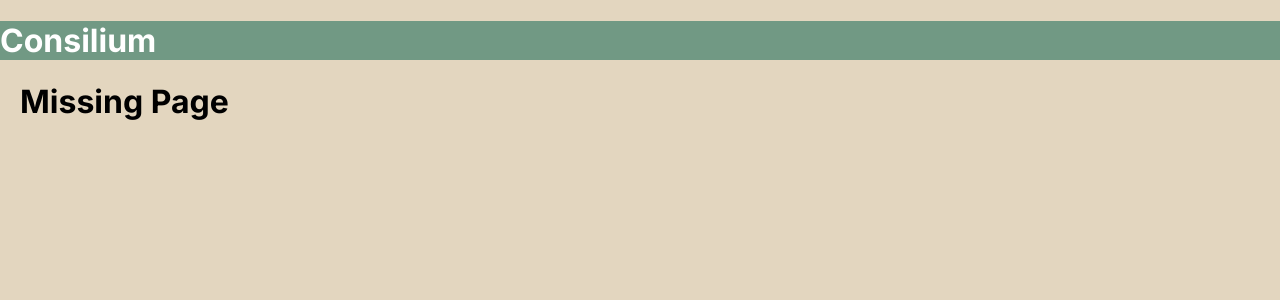
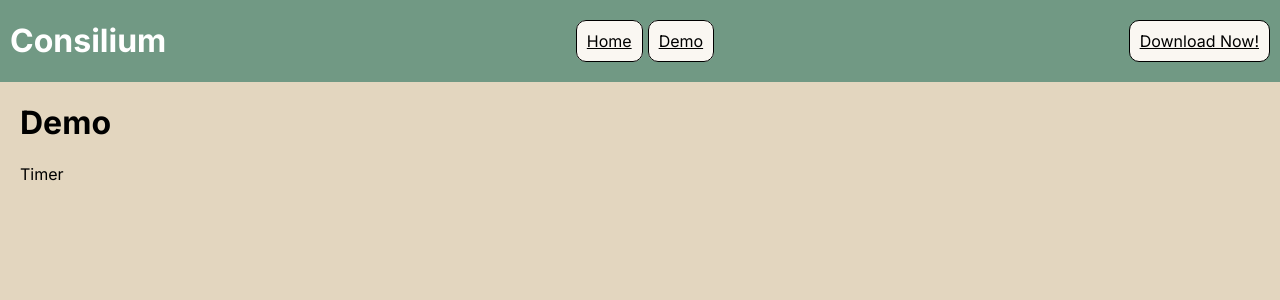
Before and after one commit to MateoTomaszeuski/Spring2025-FinalProject, a React (Vite) app in the folder stt-static-page/: page /demo in a window 1280 px wide. Shown: the top 300 px of the page. Built offline with nearby package versions, Linux system fonts and the light colour scheme.

Commit message:
Updated website view

```diff
--- a/stt-static-page/src/App.css
+++ b/stt-static-page/src/App.css
@@ -23,7 +23,14 @@ html {
 
 header {
   background-color: var(--mid-green);
+  padding: 0 10px;
   color: white;
+  display: flex;
+  justify-content: space-between;
+  align-items: center;
+}
+header .navElements a {
+  margin-right: 5px;
 }
 
 a {
@@ -34,7 +41,7 @@ a {
   color: black;
 }
 
-#page {
+#content {
   padding: 0 20px;
 
 }
--- a/stt-static-page/src/App.tsx
+++ b/stt-static-page/src/App.tsx
@@ -1,8 +1,9 @@
 import React from 'react'
 import './App.css'
-import { BrowserRouter, Route, Routes } from 'react-router-dom'
+import { BrowserRouter, Link, Route, Routes } from 'react-router-dom'
 import { MissingPage } from './components/MissingPage'
 import { MainPage } from './components/MainPage'
+import { DemoPage } from './components/DemoPage'
 
 class App extends React.Component {
   render() {
@@ -10,9 +11,10 @@ class App extends React.Component {
       <div id='app'>
         <BrowserRouter>
           <Header />
-          <div id='page'>
+          <div id='content'>
             <Routes>
               <Route path='/' element={<MainPage />} />
+              <Route path='/demo' element={<DemoPage />} />
               <Route path='*' element={<MissingPage />} />
             </Routes>
           </div>
@@ -27,6 +29,12 @@ class Header extends React.Component {
     return (
       <header>
         <h1>Consilium</h1>
+
+        <div className='navElements'>
+          <Link to="/">Home</Link>
+          <Link to="/demo">Demo</Link>
+        </div>
+        <a href='https://youtu.be/dQw4w9WgXcQ?si=cxQcwxCL5z5MN--Q' target='_blank'>Download Now!</a>
       </header>
     )
   }
--- /dev/null
+++ b/stt-static-page/src/components/DemoPage.tsx
@@ -0,0 +1,31 @@
+import React from 'react';
+
+export class DemoPage extends React.Component<Record<string, never>, {display: DisplayOptions}> {
+  constructor() {
+    super({});
+    this.state = {
+      display: "Pomodoro"
+    }
+  }
+  render() {
+    return(
+      <div>
+        <h1>Demo</h1>
+        <PomodoroDisplay />
+      </div>
+    )
+  }
+}
+
+class PomodoroDisplay extends React.Component {
+  render() {
+    return(
+      <div>
+        <p>Timer</p>
+      </div>
+    )
+  }
+}
+
+type DisplayOptions =
+  | "Pomodoro";
```
